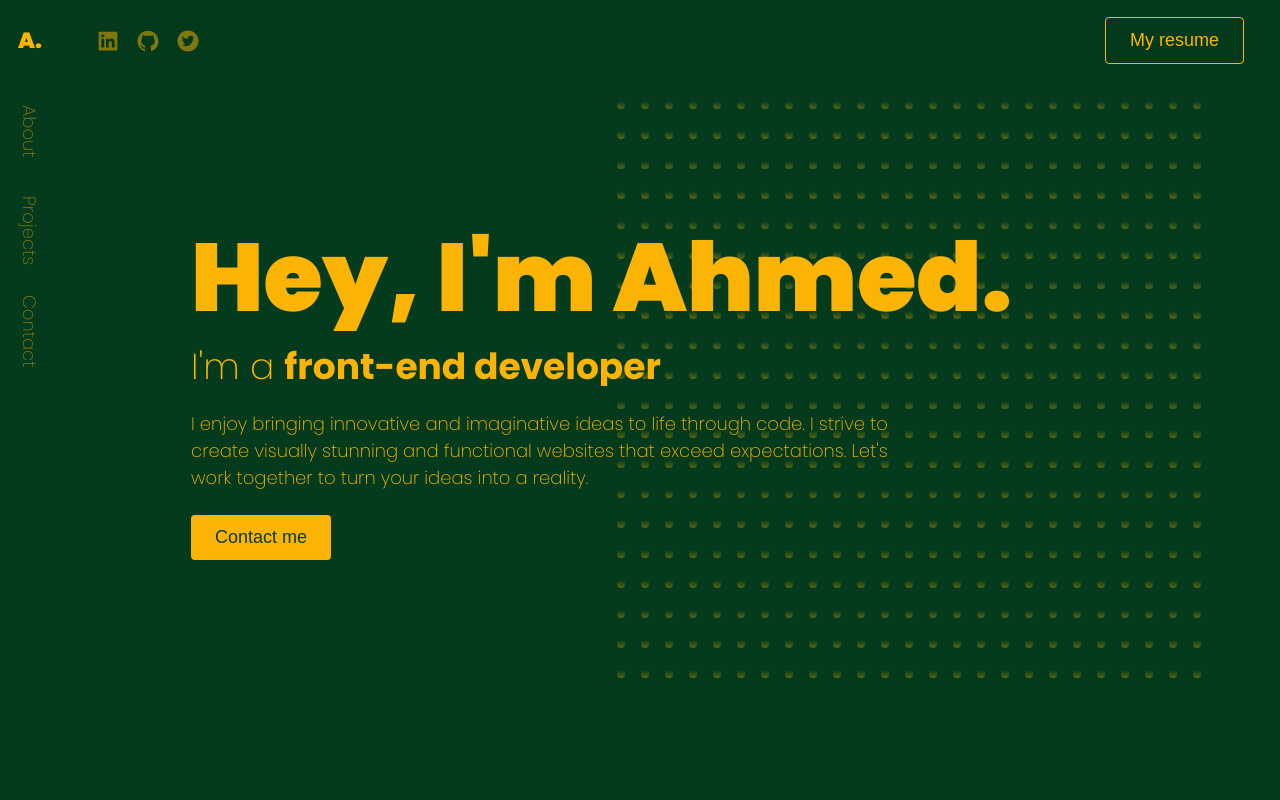
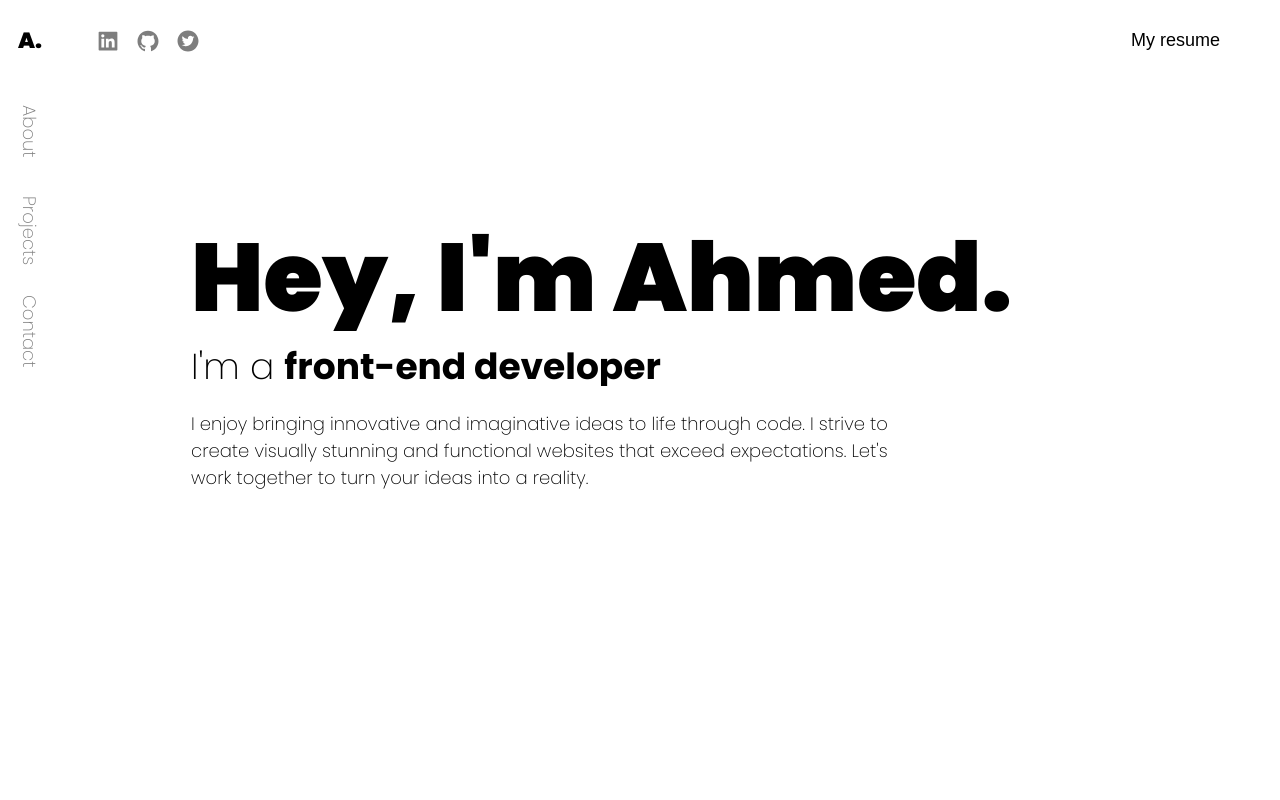
Before and after one commit to ahmediblao1/portfolio, a Next.js app: page / in a window 1280 px wide. Shown: the top 800 px of the page. Built offline with nearby package versions, Linux system fonts and the light colour scheme.

Commit message:
Update globals.css

```diff
--- a/styles/globals.css
+++ b/styles/globals.css
@@ -22,14 +22,21 @@
   --brand: rgb(49, 216, 147); */
 
 
-  --background: rgba(4, 59, 29, 1);
+  --background: rgba(255, 255, 255, 255);
+  --bg-opaque: rgba(255, 255, 255, 0.25);
+  --background-light: rgba(255, 255, 255, 255);
+  --background-dark: rgba(255, 255, 255, 255);
+
+  --text: rgb(0, 0, 0,);
+  --brand: rgb(0, 0, 0,);
+
+/*   --background: rgba(4, 59, 29, 1);
   --bg-opaque: rgba(4, 59, 29, 0.25);
   --background-light: rgba(4, 59, 29, 1);
   --background-dark: rgba(4, 59, 29, 1);
 
   --text: rgba(252, 180, 4, 1);
-  --brand: rgba(252, 180, 4, 1);
-
+  --brand: rgba(252, 180, 4, 1); */
 
   --text-xs: 1.6rem;
   --text-sm: 1.8rem;
```
